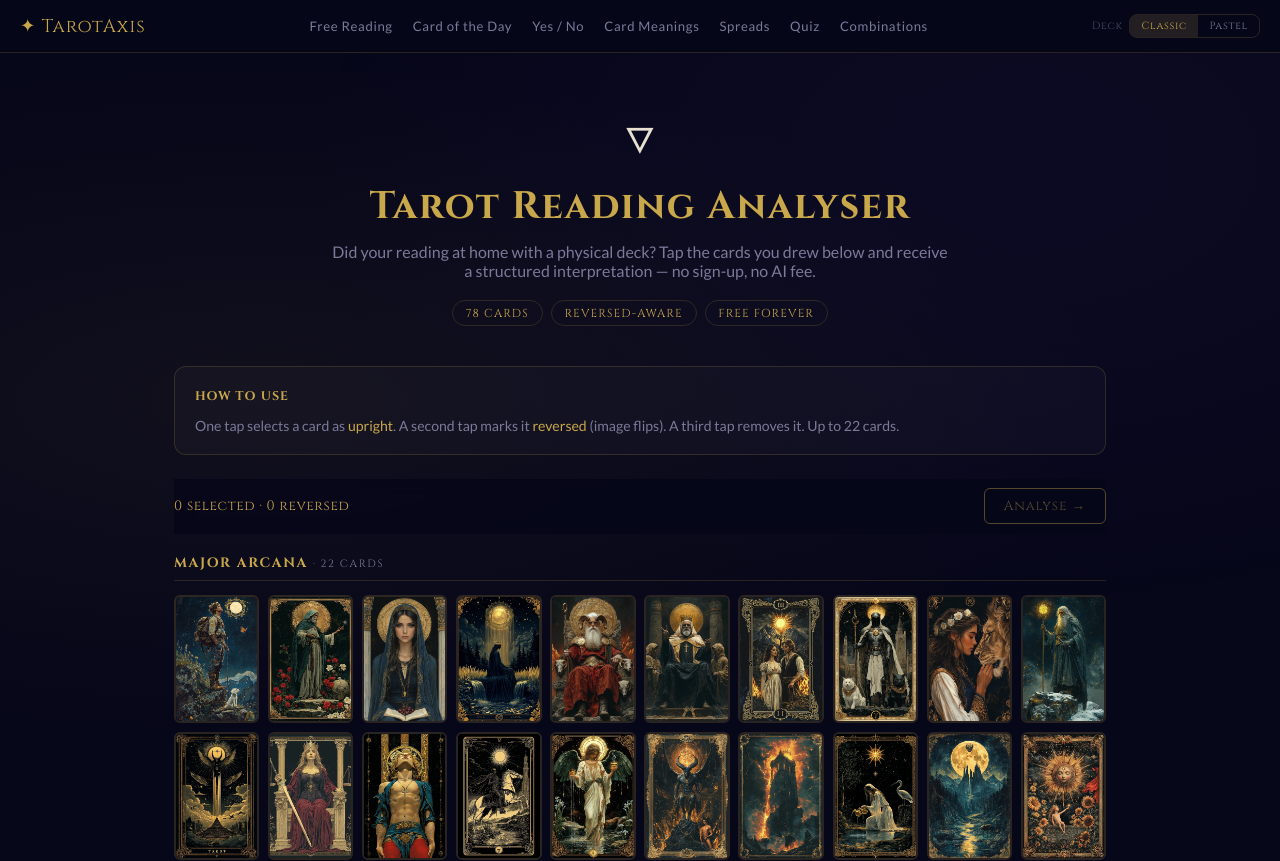
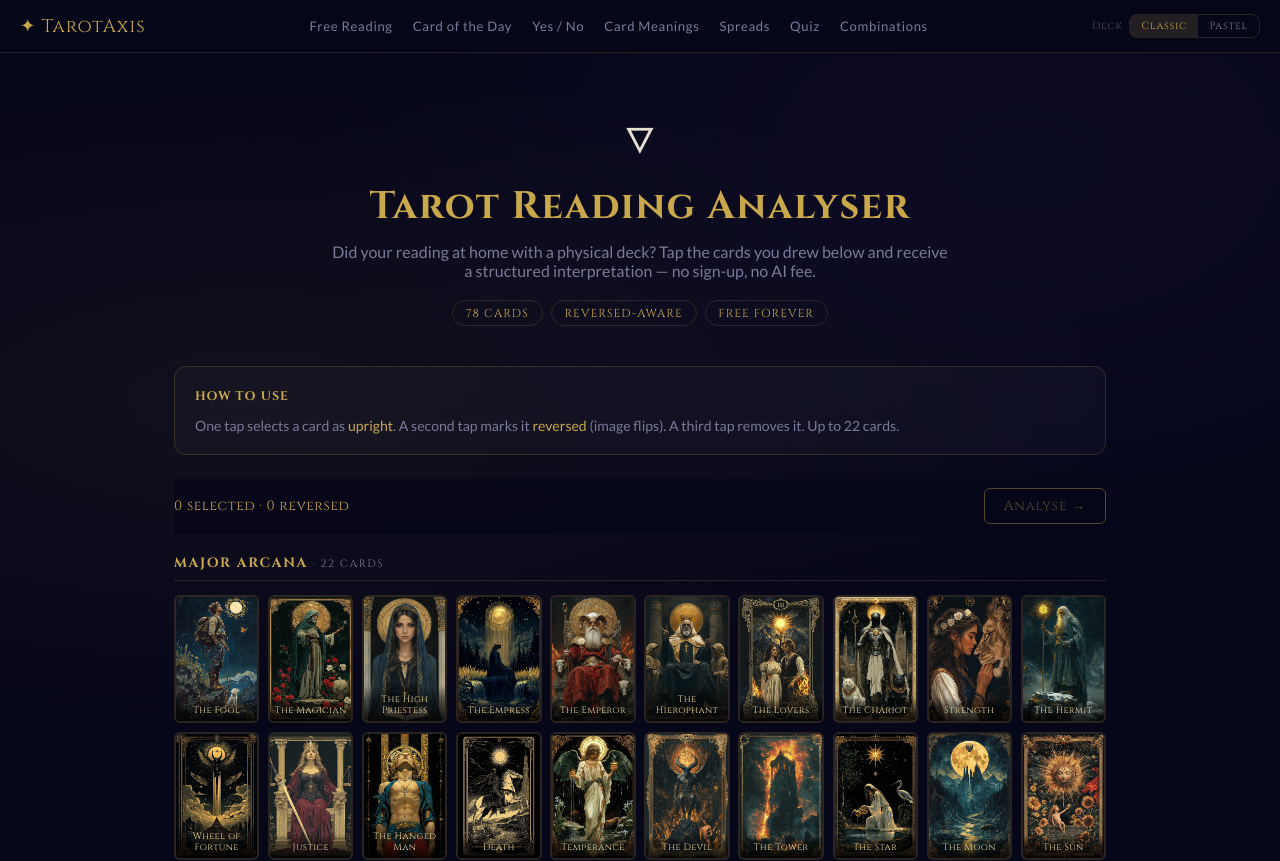
Before and after one commit to dominovd/tarotify, a Next.js app: page /reading-analysis in a window 1280 px wide. Shown: the top 861 px of the page. Built offline with nearby package versions, Linux system fonts and the light colour scheme.

Commit message:
fix: add card name labels to reading-analysis grid
Gradient overlay at bottom of each card mini, matching /cards page
pattern. Card name in Cinzel .58rem #e8d5a0, pointer-events none.

```diff
--- a/app/reading-analysis/ReadingAnalysisClient.tsx
+++ b/app/reading-analysis/ReadingAnalysisClient.tsx
@@ -394,6 +394,26 @@ export default function ReadingAnalysisClient() {
                     }}
                   >
                     <CardImage slug={card.slug} alt={card.name} reversed={isRev} />
+
+                    {/* Card name overlay */}
+                    <span style={{
+                      position: 'absolute',
+                      bottom: 0,
+                      left: 0,
+                      right: 0,
+                      padding: '0.5rem 0.25rem 0.3rem',
+                      background: 'linear-gradient(to top, rgba(0,0,0,.88) 0%, rgba(0,0,0,.5) 60%, transparent 100%)',
+                      fontFamily: "'Cinzel',serif",
+                      fontSize: '.58rem',
+                      color: '#e8d5a0',
+                      letterSpacing: '.04em',
+                      lineHeight: 1.2,
+                      textAlign: 'center',
+                      pointerEvents: 'none',
+                    }}>
+                      {card.name}
+                    </span>
+
                     {isRev && (
                       <span style={{
                         position: 'absolute',
```
Also changed, not shown: 1 other file (tests, documents, lock files or other folders).
